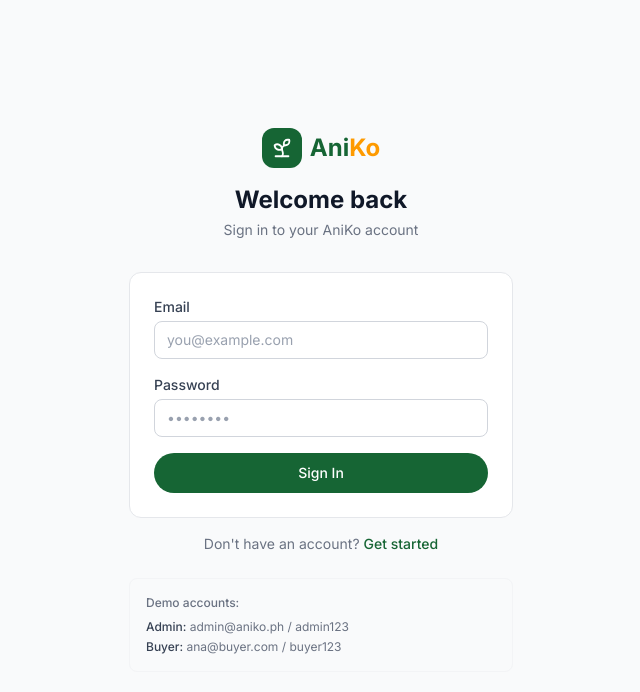
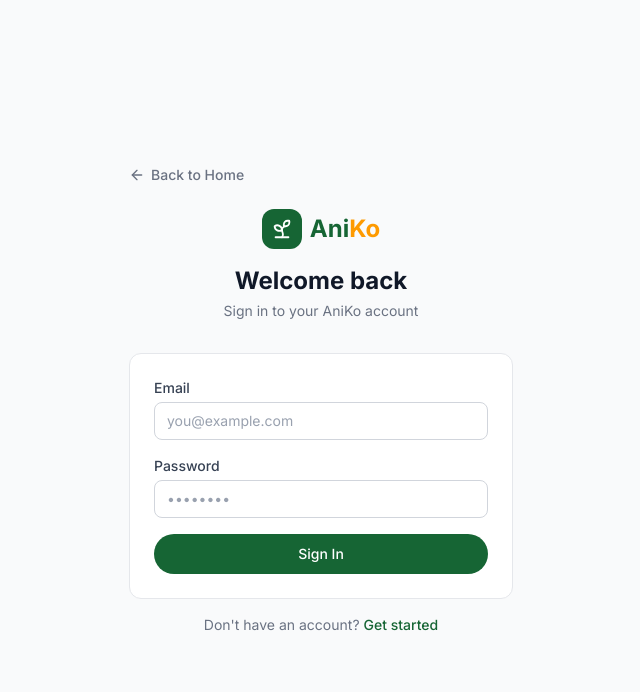
Before and after one commit to vhanbri/digital-market, a Next.js app in the folder frontend/: page /auth/login in a window 1280 px wide. Shown: the top 692 px of the page, without its empty margins (319-959 px from the left). Built offline with nearby package versions, Linux system fonts and the light colour scheme; no server answers.

Commit message:
fix(auth): remove demo accounts and add back-to-home link on login
Remove hardcoded demo account credentials from the login page.
Add a 'Back to Home' link with arrow icon above the sign-in form.

Made-with: Cursor

```diff
--- a/frontend/pages/auth/login.tsx
+++ b/frontend/pages/auth/login.tsx
@@ -1,7 +1,7 @@
 import { useState, FormEvent } from 'react';
 import Link from 'next/link';
 import { useRouter } from 'next/router';
-import { Sprout, Loader2 } from 'lucide-react';
+import { Sprout, Loader2, ArrowLeft } from 'lucide-react';
 import { Button } from '../../components/ui/Button';
 import { FormInput } from '../../components/ui/FormInput';
 import { useAuth } from '../../hooks/useAuth';
@@ -37,6 +37,13 @@ const LoginPage = () => {
   return (
     <div className="flex min-h-screen items-center justify-center bg-gray-50 px-4">
       <div className="w-full max-w-sm">
+        <Link
+          href="/"
+          className="mb-6 inline-flex items-center gap-1.5 text-sm font-medium text-gray-500 transition-colors hover:text-gray-900"
+        >
+          <ArrowLeft size={16} />
+          Back to Home
+        </Link>
         <div className="mb-8 text-center">
           <Link href="/" className="inline-flex items-center gap-2">
             <span className="flex h-10 w-10 items-center justify-center rounded-xl bg-brand-800">
@@ -103,21 +110,6 @@ const LoginPage = () => {
           </Link>
         </p>
 
-        <div className="mt-6 rounded-lg border border-gray-100 bg-gray-50 p-4">
-          <p className="mb-2 text-xs font-medium text-gray-500">
-            Demo accounts:
-          </p>
-          <div className="space-y-1 text-xs text-gray-500">
-            <p>
-              <span className="font-medium text-gray-700">Admin:</span>{' '}
-              admin@aniko.ph / admin123
-            </p>
-            <p>
-              <span className="font-medium text-gray-700">Buyer:</span>{' '}
-              ana@buyer.com / buyer123
-            </p>
-          </div>
-        </div>
       </div>
     </div>
   );
```
